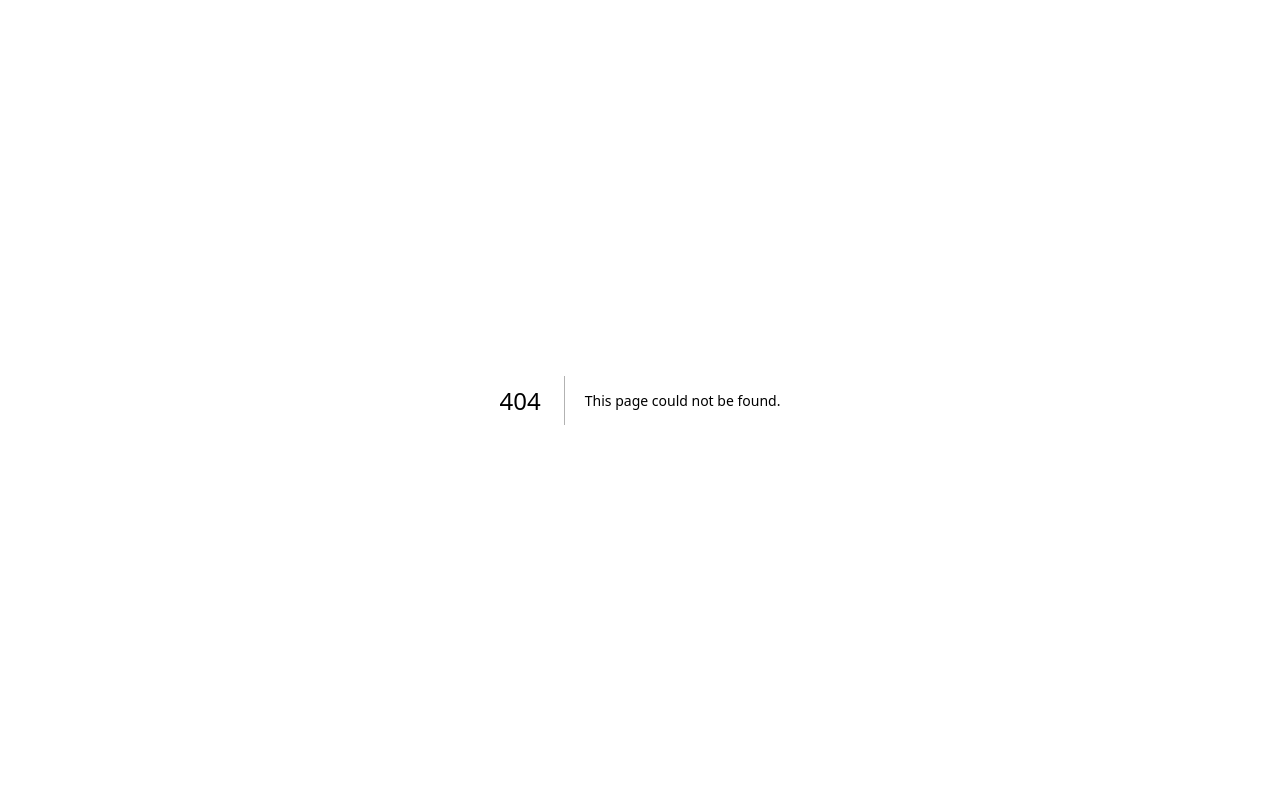
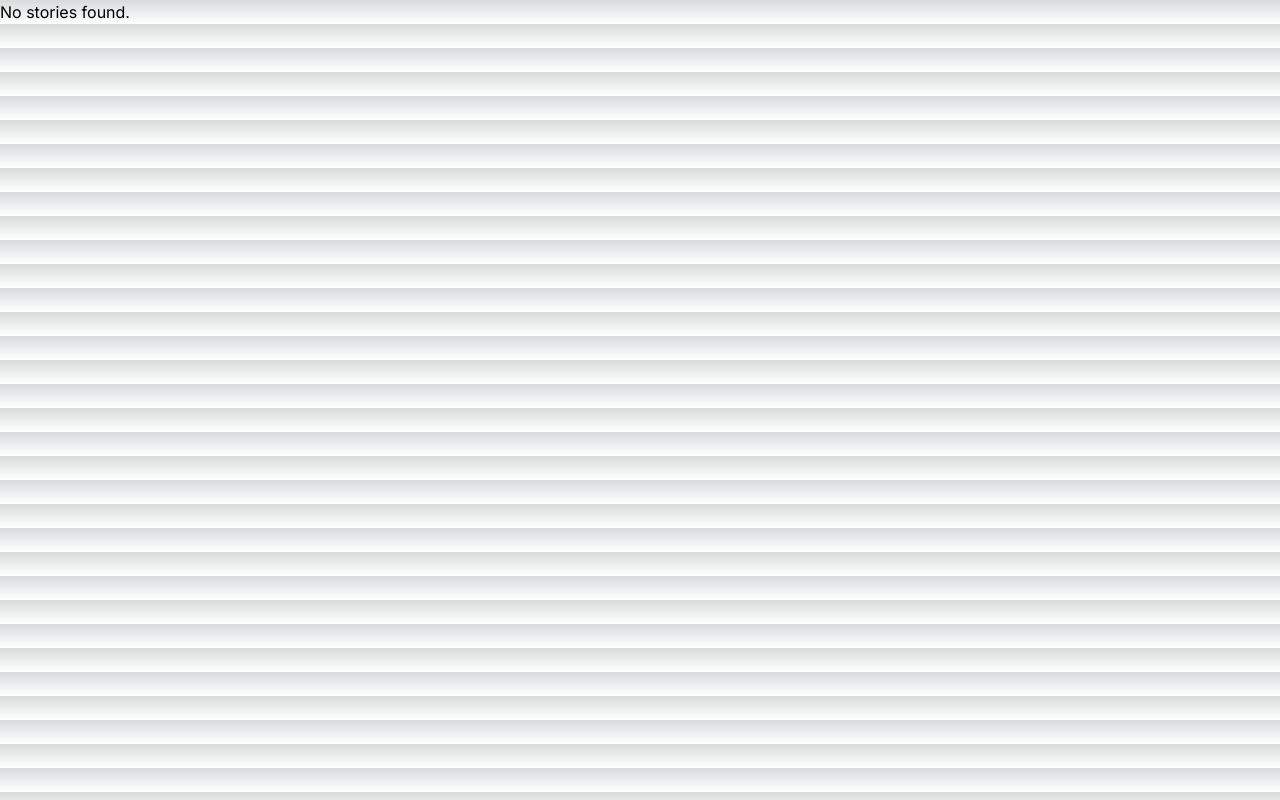
Before and after one commit to BGMloop/audiotales, a Next.js app: page /stories in a window 1280 px wide. Before the commit this address had no page. Built offline with nearby package versions, Linux system fonts and the light colour scheme.

Commit message:
stable build with stories and story viewer

```diff
--- a/app/page.tsx
+++ b/app/page.tsx
@@ -16,8 +16,8 @@ export default function Home() {
   const [events, setEvents] = useState<Frame[]>([]);
   const [progress, setProgress] = useState("");
   const [currentTool, setCurrentTool] = useState("");
-  const [pages, setPages] = useState(2);
-  const [path, setPath] = useState("stories");
+  const [pages, setPages] = useState(3);
+  const [path, setPath] = useState("public/stories");
   const [runFinished, setRunFinished] = useState(false);
 
   async function handleStream(
@@ -117,5 +117,3 @@ export default function Home() {
     </div>
   );
 }
-
-// --- HELPER FUNCTION TO RENDER EVENTS ---
--- /dev/null
+++ b/app/stories/[id]/page.tsx
@@ -0,0 +1,36 @@
+import { notFound } from "next/navigation";
+import Story from "@/components/Story";
+import { getAllStories, getStory } from "@/lib/stories";
+
+interface StoryPageProps {
+  params: {
+    id: string;
+  };
+}
+
+export default function StoryPage({ params }: StoryPageProps) {
+  const { id } = params;
+
+  // Explanation: The id is URL encoded, so we need to decode it before using it to get the story. This fixes the issue where the story is not found when the id contains special characters such as %20 for spaces.
+  const decodedId = decodeURIComponent(id);
+
+  const story = getStory(decodedId);
+
+  if (!story) {
+    return notFound();
+  }
+
+  return <Story story={story} />;
+}
+
+export async function generateStaticParams() {
+  const stories = getAllStories();
+
+  const paths = stories.map((story) => ({
+    id: story.story,
+  }));
+
+  console.log(paths);
+
+  return paths;
+}
--- /dev/null
+++ b/app/stories/page.tsx
@@ -0,0 +1,23 @@
+import { getAllStories } from "@/lib/stories";
+import { Story } from "@/types/stories";
+import Link from "next/link";
+
+function Stories() {
+  const stories: Story[] = getAllStories();
+
+  return (
+    <div>
+      {stories.length === 0 && <p>No stories found.</p>}
+
+      {stories.map((story) => (
+        <Link href={`/stories/${story.story}`} key={story.story}>
+          <h2>
+            {story.story} ({story.pages.length} pages)
+          </h2>
+        </Link>
+      ))}
+    </div>
+  );
+}
+
+export default Stories;
--- /dev/null
+++ b/components/Story.tsx
@@ -0,0 +1,58 @@
+"use client";
+
+import { useState } from "react";
+import { Story as StoryType } from "../types/stories";
+import Image from "next/image";
+import Link from "next/link";
+
+interface Props {
+  story: StoryType;
+}
+
+const Story = ({ story }: Props) => {
+  const [currentPageIndex, setCurrentPageIndex] = useState(0);
+
+  const handleNextPage = () => {
+    if (currentPageIndex < story.pages.length - 1) {
+      setCurrentPageIndex(currentPageIndex + 1);
+    }
+  };
+
+  const handlePreviousPage = () => {
+    if (currentPageIndex > 0) {
+      setCurrentPageIndex(currentPageIndex - 1);
+    }
+  };
+
+  console.log(story);
+
+  return (
+    <div>
+      <h2>{story.story}</h2>
+
+      <p>{story.pages[currentPageIndex].txt}</p>
+
+      <Image
+        src={story.pages[currentPageIndex].png}
+        alt={`Page ${currentPageIndex + 1}`}
+        width={500}
+        height={500}
+      />
+
+      <div>
+        <button onClick={handlePreviousPage} disabled={currentPageIndex === 0}>
+          Previous
+        </button>
+        <Link href="/stories">Back to Stories</Link>
+        <button
+          onClick={handleNextPage}
+          disabled={currentPageIndex === story.pages.length - 1}
+        >
+          Next
+        </button>
+      </div>
+    </div>
+  );
+};
+
+export default Story;
--- /dev/null
+++ b/lib/cleanTitle.ts
@@ -0,0 +1,9 @@
+// /lib/utils.ts
+function cleanTitle(title: string): string {
+  return title
+    .replace(/[-/\\[\]]/g, " ")
+    .replace(/\s+/g, " ")
+    .trim();
+}
+
+export default cleanTitle;
--- /dev/null
+++ b/lib/stories.ts
@@ -0,0 +1,58 @@
+import fs from "fs";
+import path from "path";
+import { Story, Page } from "../types/stories";
+import cleanTitle from "./cleanTitle";
+
+const storiesDirectory = path.join(process.cwd(), "public", "stories");
+
+export function getAllStories(): Story[] {
+  if (!fs.existsSync(storiesDirectory)) {
+    return [];
+  }
+
+  const storyFolders = fs.readdirSync(storiesDirectory);
+  const stories: Story[] = storyFolders.map((storyFolder) => {
+    const storyPath = path.join(storiesDirectory, storyFolder);
+    const files = fs.readdirSync(storyPath);
+
+    // Group files by page number
+    const pages: Page[] = [];
+    const pageMap: { [key: string]: Partial<Page> } = {};
+
+    files.forEach((file) => {
+      const filePath = path.join(storyPath, file);
+      const type = path.extname(file).substring(1);
+      const pageNumber = file.match(/page(\d+)\./)?.[1];
+
+      if (pageNumber) {
+        if (!pageMap[pageNumber]) {
+          pageMap[pageNumber] = {};
+        }
+
+        if (type === "txt") {
+          pageMap[pageNumber].txt = fs.readFileSync(filePath, "utf-8");
+        } else if (type === "png") {
+          pageMap[pageNumber].png = `/stories/${storyFolder}/${file}`;
+        }
+      }
+    });
+
+    Object.keys(pageMap).forEach((pageNumber) => {
+      if (pageMap[pageNumber].txt && pageMap[pageNumber].png) {
+        pages.push(pageMap[pageNumber] as Page);
+      }
+    });
+
+    return {
+      story: cleanTitle(storyFolder),
+      pages: pages,
+    };
+  });
+
+  return stories;
+}
+
+export const getStory = (story: string): Story | undefined => {
+  const stories = getAllStories();
+  return stories.find((s) => s.story === story);
+};
--- /dev/null
+++ b/types/stories.ts
@@ -0,0 +1,9 @@
+export interface Page {
+  txt: string;
+  png: string;
+}
+
+export interface Story {
+  story: string;
+  pages: Page[];
+}
```
Also changed, not shown: 1 other file (tests, documents, lock files or other folders).
